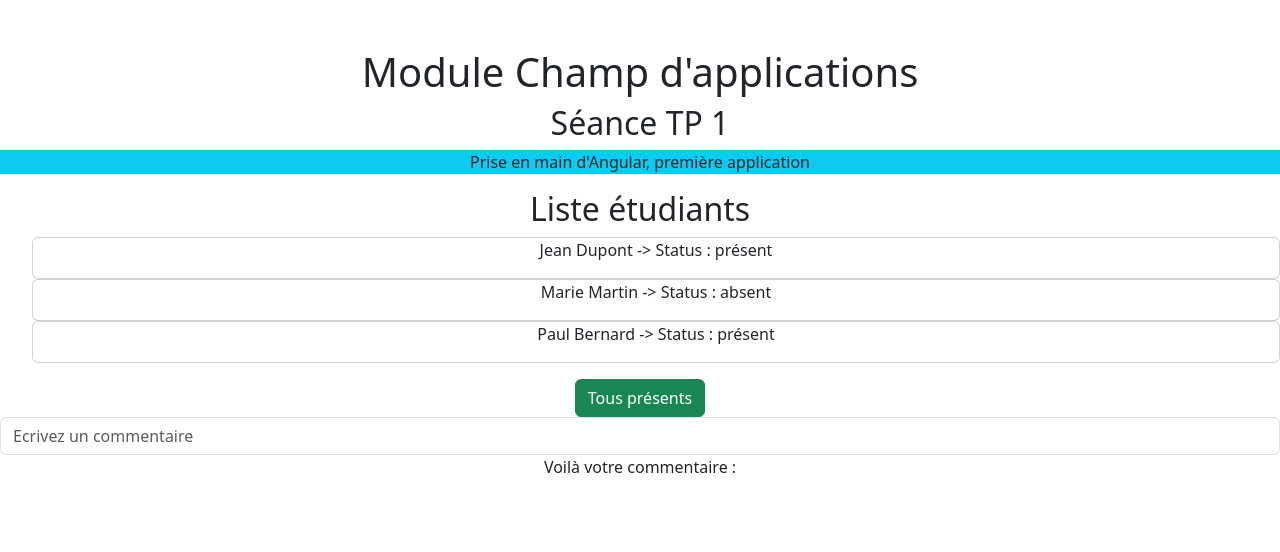
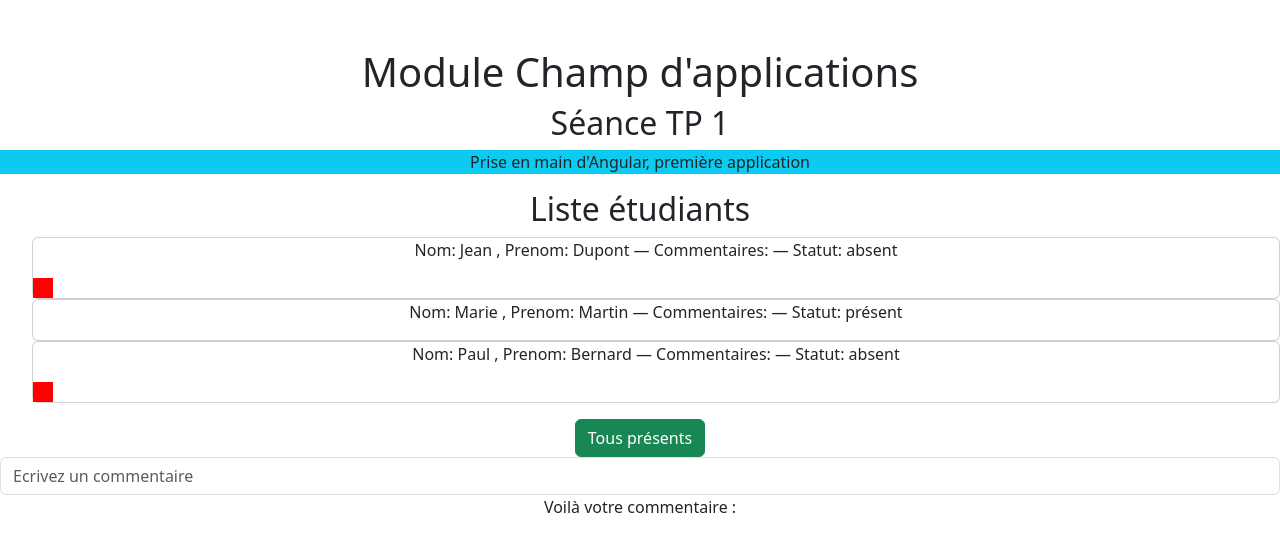
Before and after one commit to SiamakSm/Tp1Angular, an Angular app: page / in a window 1280 px wide. Shown: the top 552 px of the page. Built offline with nearby package versions, Linux system fonts and the light colour scheme.

Commit message:
2.2 - ngIf carre rouge absent

```diff
--- a/src/app/app.component.html
+++ b/src/app/app.component.html
@@ -13,9 +13,9 @@
       <div class="col-xs-12 ">
         <h2>Liste étudiants</h2>
         <ul>
-          <app-etudiant [nomEtu]="'Jean'" [prenomEtu]="'Dupont'" [statutEtu]="'présent'" [commentaireSeance]="commentaireSeance"></app-etudiant>
-          <app-etudiant [nomEtu]="'Marie'" [prenomEtu]="'Martin'" [statutEtu]="'absent'" [commentaireSeance]="commentaireSeance"></app-etudiant>
-          <app-etudiant [nomEtu]="'Paul'" [prenomEtu]="'Bernard'" [statutEtu]="'présent'" [commentaireSeance]="commentaireSeance"></app-etudiant>
+          <app-etudiant [nomEtu]="'Jean'" [prenomEtu]="'Dupont'" [statutEtu]="'absent'" [commentaireSeance]="commentaireSeance"></app-etudiant>
+          <app-etudiant [nomEtu]="'Marie'" [prenomEtu]="'Martin'" [statutEtu]="'présent'" [commentaireSeance]="commentaireSeance"></app-etudiant>
+          <app-etudiant [nomEtu]="'Paul'" [prenomEtu]="'Bernard'" [statutEtu]="'absent'" [commentaireSeance]="commentaireSeance"></app-etudiant>
         </ul>
         <button class="btn btn-success" [disabled]="!estAuth" (click)="rendTousPres()">Tous présents</button>
         <input type="text" class="form-control" [(ngModel)]="commentaireSeance" placeholder="Ecrivez un commentaire">
--- a/src/app/app.component.ts
+++ b/src/app/app.component.ts
@@ -2,10 +2,11 @@ import { Component } from '@angular/core';
 import { RouterOutlet } from '@angular/router';
 import { EtudiantComponent } from './etudiant/etudiant.component';
 import { FormsModule } from '@angular/forms';
+import { NgIf , NgFor } from '@angular/common';
 
 @Component({
   selector: 'app-root',
-  imports: [RouterOutlet, EtudiantComponent, FormsModule],
+  imports: [RouterOutlet, EtudiantComponent, FormsModule, NgFor, NgIf],
   templateUrl: './app.component.html',
   styleUrl: './app.component.css'
 })
--- a/src/app/etudiant/etudiant.component.html
+++ b/src/app/etudiant/etudiant.component.html
@@ -1,3 +1,4 @@
 <li class="card card-small">
-    <p>{{ retNomEtu() }} {{ retPrenomEtu() }} -> Status : {{ statutEtu }} {{commentaireSeance}}</p>
+  <p>Nom: {{ retNomEtu() }} , Prenom: {{ retPrenomEtu() }} — Commentaires: {{ commentaireSeance }} — Statut: {{ statutEtu }}</p>
+  <div *ngIf="statutEtu=='absent'" style="width:20px; height:20px; background-color: red;"></div>
 </li>
--- a/src/app/etudiant/etudiant.component.ts
+++ b/src/app/etudiant/etudiant.component.ts
@@ -1,8 +1,9 @@
 import { Component, Input } from '@angular/core';
+import { NgIf , NgFor } from '@angular/common';
 
 @Component({
   selector: 'app-etudiant',
-  imports: [],
+  imports: [NgIf],
   templateUrl: './etudiant.component.html',
   styleUrl: './etudiant.component.css'
 })
```
